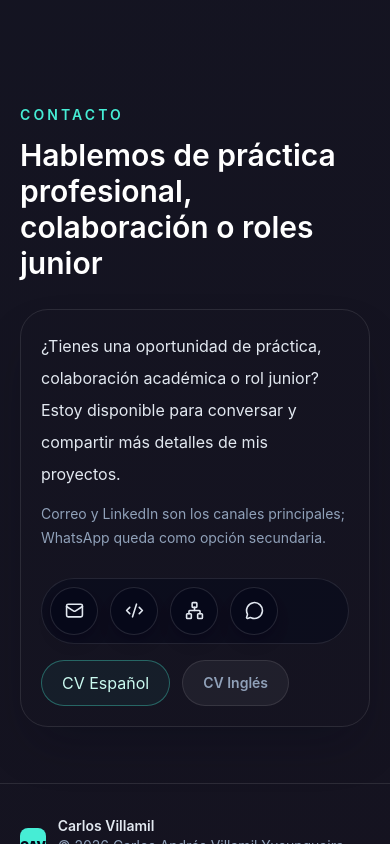
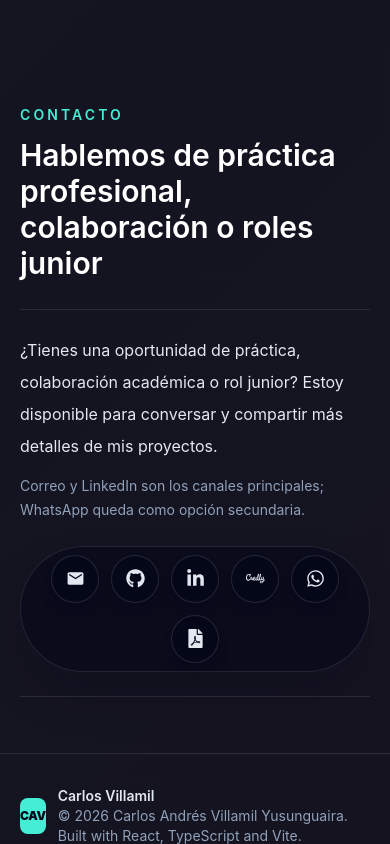
Before and after one commit to pilo77/carlos-villamil-portfolio, a React (Vite) app: page / in a window 390 px wide. Shown: the part 11156-12000 px from the top of the page. Built offline with nearby package versions, Linux system fonts and the light colour scheme.

Commit message:
style(ui): use recognizable social brand icons

```diff
--- a/package.json
+++ b/package.json
@@ -14,7 +14,8 @@
     "framer-motion": "^12.40.0",
     "lucide-react": "^1.16.0",
     "react": "^19.2.6",
-    "react-dom": "^19.2.6"
+    "react-dom": "^19.2.6",
+    "react-icons": "^5.6.0"
   },
   "devDependencies": {
     "@eslint/js": "^10.0.1",
--- a/src/components/layout/Footer.tsx
+++ b/src/components/layout/Footer.tsx
@@ -1,9 +1,22 @@
 import { ArrowUp } from 'lucide-react'
+import { FaGithub, FaLinkedinIn, FaWhatsapp } from 'react-icons/fa'
+import { MdEmail } from 'react-icons/md'
+import { SiCredly } from 'react-icons/si'
+import { socialLinks } from '../../data/profile'
+import { SocialIconButton } from '../ui/SocialIconButton'
+
+const socialIconByLabel = {
+  Credly: SiCredly,
+  Email: MdEmail,
+  GitHub: FaGithub,
+  LinkedIn: FaLinkedinIn,
+  WhatsApp: FaWhatsapp,
+}
 
 export function Footer() {
   return (
     <footer className="border-t border-white/10 px-5 py-8 sm:px-8 lg:px-12">
-      <div className="mx-auto flex max-w-6xl flex-col gap-4 text-sm text-slate-400 sm:flex-row sm:items-center sm:justify-between">
+      <div className="mx-auto flex max-w-6xl flex-col gap-5 text-sm text-slate-400 lg:flex-row lg:items-center lg:justify-between">
         <div className="flex items-center gap-3">
           <span className="grid size-9 place-items-center rounded-lg bg-teal-300 text-xs font-black tracking-tight text-slate-950">
             CAV
@@ -13,6 +26,23 @@ export function Footer() {
             <p>© 2026 Carlos Andrés Villamil Yusunguaira. Built with React, TypeScript and Vite.</p>
           </div>
         </div>
+        <div className="flex flex-wrap items-center gap-3">
+          <div className="flex flex-wrap gap-2">
+            {socialLinks.map((link) => {
+              const Icon = socialIconByLabel[link.label as keyof typeof socialIconByLabel]
+
+              return Icon ? (
+                <SocialIconButton
+                  href={link.href}
+                  icon={Icon}
+                  key={link.label}
+                  label={link.label}
+                  newTab={link.newTab}
+                  size="sm"
+                />
+              ) : null
+            })}
+          </div>
           <a
             className="inline-flex items-center gap-2 font-semibold text-teal-200 hover:text-teal-100"
             href="#inicio"
@@ -21,6 +51,7 @@ export function Footer() {
             Volver arriba
           </a>
         </div>
+      </div>
     </footer>
   )
 }
--- a/src/components/layout/Navbar.tsx
+++ b/src/components/layout/Navbar.tsx
@@ -1,6 +1,8 @@
 import { useState } from 'react'
 import { motion } from 'framer-motion'
-import { Code2, FileText, Menu, Network, X } from 'lucide-react'
+import { Menu, X } from 'lucide-react'
+import { FaFilePdf, FaGithub, FaLinkedinIn } from 'react-icons/fa'
+import { SiCredly } from 'react-icons/si'
 import { SocialIconButton } from '../ui/SocialIconButton'
 
 const navItems = [
@@ -15,19 +17,25 @@ const navItems = [
 const quickLinks = [
   {
     href: 'https://github.com/pilo77',
-    icon: Code2,
+    icon: FaGithub,
     label: 'GitHub',
     newTab: true,
   },
   {
     href: 'https://www.linkedin.com/in/carlos-andres-villamil-yusunguaira',
-    icon: Network,
+    icon: FaLinkedinIn,
     label: 'LinkedIn',
     newTab: true,
   },
   {
+    href: 'https://www.credly.com/users/carlos-andres-villamil-yusunguaira',
+    icon: SiCredly,
+    label: 'Credly',
+    newTab: true,
+  },
+  {
     href: '/cv/CV_Carlos_Andres_Villamil_Yusunguaira_ES.pdf',
-    icon: FileText,
+    icon: FaFilePdf,
     label: 'CV Español',
     newTab: true,
   },
--- a/src/components/sections/Contact.tsx
+++ b/src/components/sections/Contact.tsx
@@ -1,19 +1,22 @@
-import { Code2, FileText, Mail, MessageCircle, Network } from 'lucide-react'
+import type { IconType } from 'react-icons'
+import { FaFilePdf, FaGithub, FaLinkedinIn, FaWhatsapp } from 'react-icons/fa'
+import { MdEmail } from 'react-icons/md'
+import { SiCredly } from 'react-icons/si'
 import type { ContactIconName, ContactLink } from '../../types'
 import { contactLinks } from '../../data/profile'
-import { ActionButton } from '../ui/ActionButton'
 import { Section } from '../ui/Section'
 import { SocialIconButton } from '../ui/SocialIconButton'
 
-const iconByName: Record<ContactIconName, typeof Code2> = {
-  file: FileText,
-  github: Code2,
-  linkedin: Network,
-  mail: Mail,
-  whatsapp: MessageCircle,
+const iconByName: Record<ContactIconName, IconType> = {
+  credly: SiCredly,
+  file: FaFilePdf,
+  github: FaGithub,
+  linkedin: FaLinkedinIn,
+  mail: MdEmail,
+  whatsapp: FaWhatsapp,
 }
 
-const dockLabels = ['Correo', 'GitHub', 'LinkedIn', 'WhatsApp']
+const dockLabels = ['Correo', 'GitHub', 'LinkedIn', 'Credly', 'WhatsApp', 'CV Español']
 
 function getContactLink(label: string) {
   return contactLinks.find((link) => link.label === label)
@@ -39,8 +42,6 @@ export function Contact() {
   const dockLinks = dockLabels
     .map((label) => getContactLink(label))
     .filter((link): link is ContactLink => Boolean(link))
-  const cvSpanish = getContactLink('CV Español')
-  const cvEnglish = getContactLink('CV Inglés')
 
   return (
     <Section
@@ -48,8 +49,7 @@ export function Contact() {
       eyebrow="Contacto"
       title="Hablemos de práctica profesional, colaboración o roles junior"
     >
-      <div className="overflow-hidden rounded-[1.75rem] border border-white/10 bg-[linear-gradient(135deg,rgba(20,184,166,0.1),rgba(59,130,246,0.07)),rgba(15,23,42,0.76)] p-5 shadow-2xl shadow-slate-950/25 sm:p-7">
-        <div className="grid gap-7 lg:grid-cols-[minmax(0,1fr)_auto] lg:items-center">
+      <div className="grid gap-6 border-y border-white/10 py-6 lg:grid-cols-[minmax(0,1fr)_auto] lg:items-center">
         <div>
           <p className="max-w-2xl text-base leading-8 text-slate-200 sm:text-lg">
             ¿Tienes una oportunidad de práctica, colaboración académica o rol junior? Estoy
@@ -60,32 +60,10 @@ export function Contact() {
           </p>
         </div>
 
-          <div className="flex flex-col gap-4 lg:items-end">
-            <div className="flex flex-wrap gap-3 rounded-full border border-white/10 bg-slate-950/42 p-2">
+        <div className="inline-flex max-w-full flex-wrap justify-center gap-3 rounded-full border border-white/10 bg-slate-950/55 p-2 shadow-2xl shadow-slate-950/25 lg:justify-end">
           {dockLinks.map((link) => (
             <ContactDockButton key={link.label} link={link} />
           ))}
-            </div>
-
-            <div className="flex flex-wrap gap-3">
-              {cvSpanish ? (
-                <ActionButton
-                  href={cvSpanish.href}
-                  label="CV Español"
-                  newTab={cvSpanish.newTab}
-                  variant="outline"
-                />
-              ) : null}
-              {cvEnglish ? (
-                <ActionButton
-                  label="CV Inglés"
-                  note={cvEnglish.note}
-                  status={cvEnglish.status}
-                  variant="ghost"
-                />
-              ) : null}
-            </div>
-          </div>
         </div>
       </div>
     </Section>
--- a/src/components/ui/SocialIconButton.tsx
+++ b/src/components/ui/SocialIconButton.tsx
@@ -1,11 +1,11 @@
-import type { LucideIcon } from 'lucide-react'
+import type { IconType } from 'react-icons'
 import { clsx } from 'clsx'
 import { getSafeAnchorProps } from '../../utils/links'
 
 interface SocialIconButtonProps {
   disabled?: boolean
   href?: string
-  icon: LucideIcon
+  icon: IconType
   label: string
   newTab?: boolean
   note?: string
```
Also changed, not shown: 1 other file (tests, documents, lock files or other folders). Lines whose indentation alone changed are shown as unchanged.
